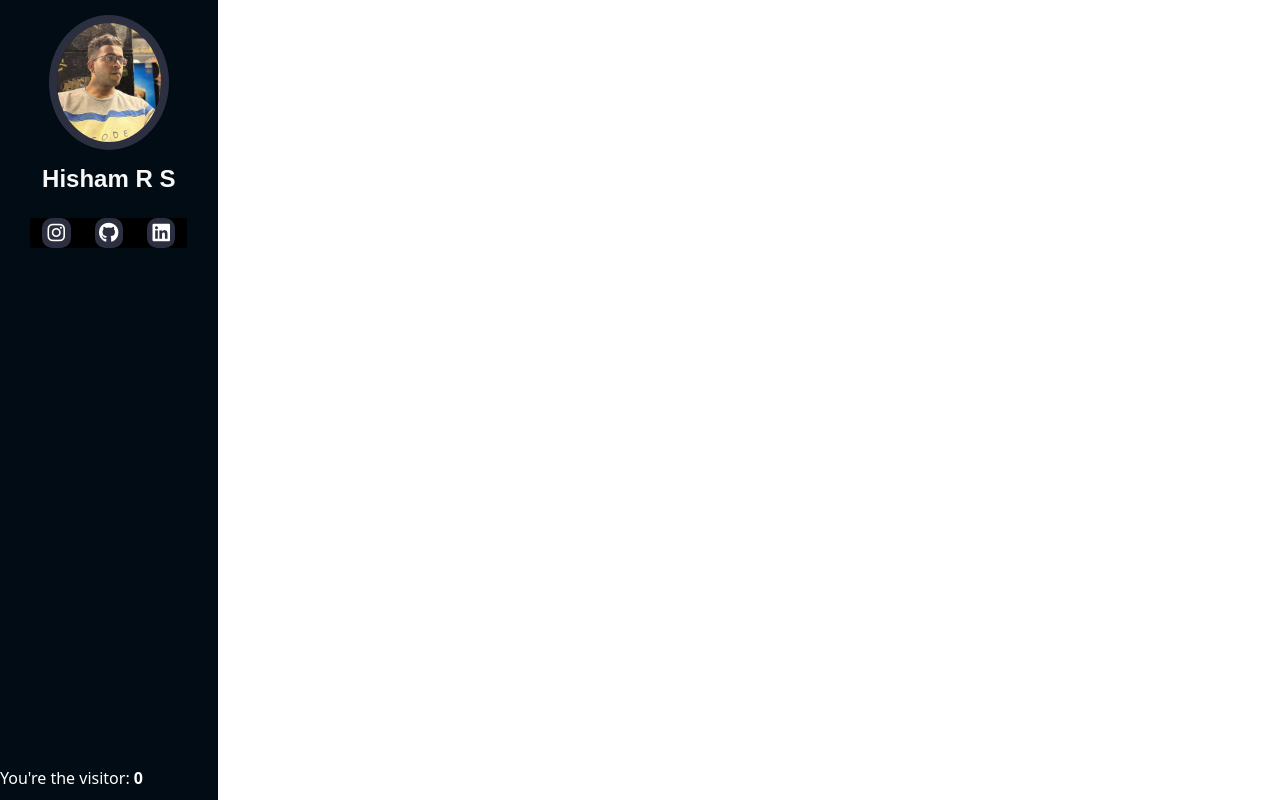
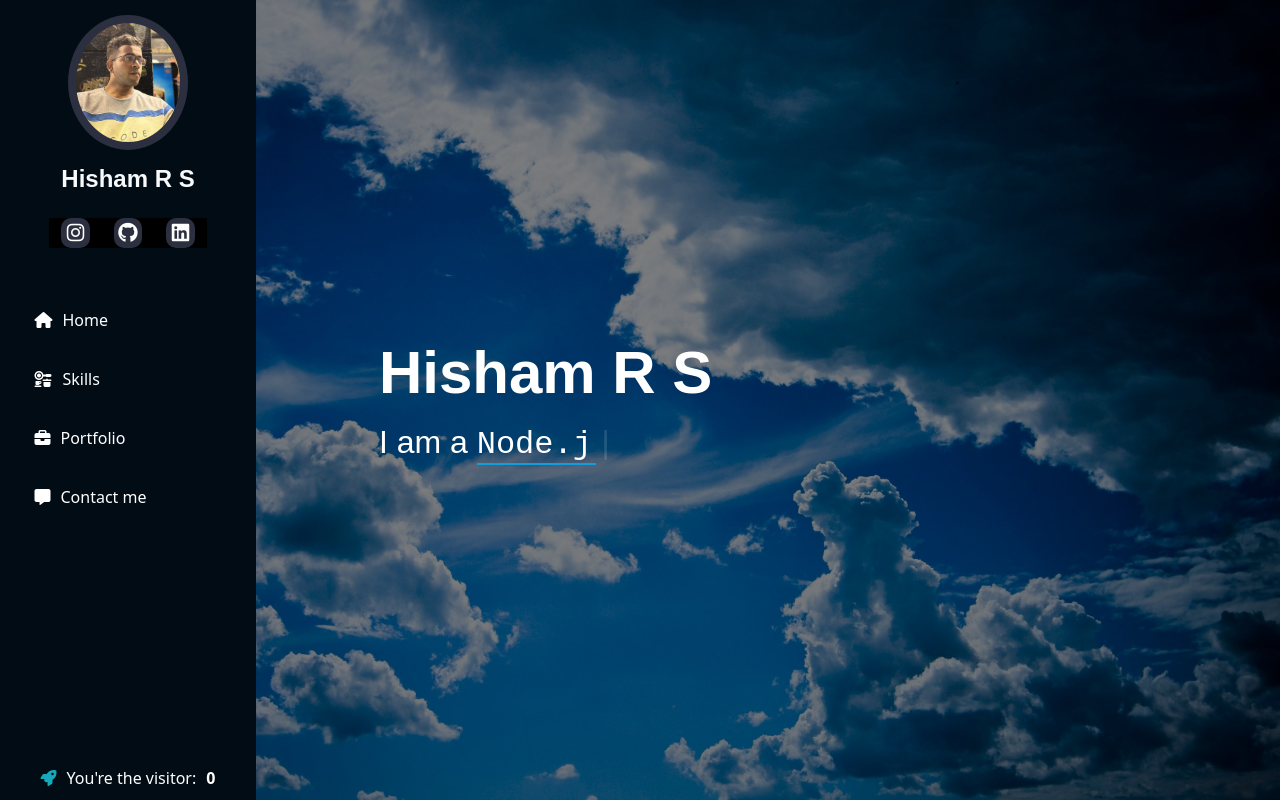
Before and after one commit to HishamHR5/projectResume, an Angular app: page / in a window 1280 px wide. Built offline with nearby package versions, Linux system fonts and the light colour scheme.

Commit message:
home page done

```diff
--- a/src/app/app.component.css
+++ b/src/app/app.component.css
@@ -1,11 +1,3 @@
-/* .sidebar{
-    display: flex;
+:root{
     background-color: black;
-    width: 25%;
-    height: 100vh;
-} */
-.container{
-    display: flex;
-    width: 70%;
-    height: 100vh;
 }
--- a/src/app/app.component.html
+++ b/src/app/app.component.html
@@ -1,6 +1,2 @@
-<div class="sidebar">
-  <app-sidebar></app-sidebar>
-</div>
-<div class="content">
-
-</div>
+<app-sidebar></app-sidebar>
+<app-main-scroller></app-main-scroller>
--- a/src/app/app.component.ts
+++ b/src/app/app.component.ts
@@ -6,5 +6,5 @@ import { Component } from '@angular/core';
   styleUrls: ['./app.component.css']
 })
 export class AppComponent {
-  title = 'projectResume';
+  title = 'Hisham 😒';
 }
--- a/src/app/app.module.ts
+++ b/src/app/app.module.ts
@@ -3,11 +3,13 @@ import { BrowserModule } from '@angular/platform-browser';
 
 import { AppComponent } from './app.component';
 import { SidebarComponent } from './components/sidebar/sidebar.component';
+import { MainScrollerComponent } from './components/main-scroller/main-scroller.component';
 
 @NgModule({
   declarations: [
     AppComponent,
-    SidebarComponent
+    SidebarComponent,
+    MainScrollerComponent
   ],
   imports: [
     BrowserModule
--- /dev/null
+++ b/src/app/components/main-scroller/main-scroller.component.css
@@ -0,0 +1,121 @@
+@media (min-width: 1024px) {
+    .main-content {
+        display: flex;
+        height: 100vh;
+        width: 80vw;
+        background-color: rgb(146, 183, 215);
+        align-items: center;
+        flex-direction: column;
+        display: flex;
+        position: absolute;
+        top: 0;
+        bottom: 0;
+        right: 0;
+        transition: all 0.5s ease-in-out;
+    }
+
+
+
+}
+
+@media (width< 1024px) {
+    .main-content {
+        display: flex;
+        height: 100vh;
+        width: 92vw;
+        background-color: rgb(146, 183, 215);
+        align-items: center;
+        flex-direction: column;
+        display: flex;
+        position: absolute;
+        top: 0;
+        bottom: 0;
+        right: 0;
+        transition: all 0.5s;
+    }
+
+
+}
+
+
+.overlay {
+    position: absolute;
+    top: 0;
+    left: 0;
+    width: 100%;
+    height: 100%;
+  background-color: rgb(0 0 0 / 50%);;;
+    z-index: 2;
+}
+.body {
+    font-family: 'Segoe UI Emoji', 'Noto Color Emoji', 'Apple Color Emoji', sans-serif;
+    background-image: url('../../../assets/img/cloud.jpg');
+    background-size: cover;
+    background-repeat: no-repeat;
+    background-position: center;
+    background-attachment: fixed;
+    margin: 0;
+    font-family: Arial, sans-serif;
+    height: 1024px;
+    width: 100%;
+    z-index: 1;
+    display: flex;
+    align-items: flex-start;
+    justify-content: center;
+    padding-left: 12%;
+    flex-direction: column;
+}
+
+.main-text {
+    color: white;
+    font-size: 60px;
+    font-weight: 700;
+    z-index: 9;
+}
+
+.changeing-text {
+    color: white;
+    z-index: 9;
+    font-size: 2rem;
+
+}
+
+/* .typewriter {
+    font-family: monospace;
+    font-size: 2rem;
+    color: white;
+  }
+
+  .cursor {
+    display: inline-block;
+    animation: blink 0.7s infinite;
+    color: white;
+  }
+
+  @keyframes blink {
+    0%, 50%, 100% { opacity: 1; }
+    25%, 75% { opacity: 0; }
+  } */
+
+  .typewriter-container {
+    position: relative;
+    font-family: monospace;
+    font-size: 2rem;
+    display: inline-block;
+    color: white;
+  }
+
+  .cursor {
+    display: inline-block;
+    animation: blink 0.7s infinite;
+  }
+
+  @keyframes blink {
+    0%, 50%, 100% { opacity: 1; }
+    25%, 75% { opacity: 0; }
+  }
+
+  .typed-text {
+    border-bottom: 2px solid #149ddd; /* Live underline */
+    padding-right: 4px;
+  }
--- /dev/null
+++ b/src/app/components/main-scroller/main-scroller.component.html
@@ -0,0 +1,17 @@
+<div class="main-content">
+
+    <div class="body">
+        <div class="overlay"></div>
+        <div class="main-text">
+            Hisham R S
+        </div>
+        <div class="changeing-text">
+          I am a
+            <!-- <h1 class="typewriter">{{ displayText }}<span class="cursor">|</span></h1> -->
+            <h1 class="typewriter-container">
+                <span class="typed-text">{{ displayText}}</span>
+                <span class="underline"></span>
+                <span class="cursor">|</span>
+            </h1>
+        </div>
+    </div>
--- /dev/null
+++ b/src/app/components/main-scroller/main-scroller.component.ts
@@ -0,0 +1,48 @@
+import { Component } from '@angular/core';
+
+@Component({
+  selector: 'app-main-scroller',
+  templateUrl: './main-scroller.component.html',
+  styleUrls: ['./main-scroller.component.css'],
+})
+export class MainScrollerComponent {
+  // texts: string[] = [
+  //   'Frontend Developer 💻',
+  //   'Node.js Ninja 🥷',
+  //   'Cloud Enthusiast ☁',
+  // ];
+  texts: string[] = [
+    'Frontend Developer',
+    'Node.js Ninja',
+    'Cloud Enthusiast',
+  ];
+  displayText: string = '';
+  private currentIndex = 0;
+  private letterIndex = 0;
+  private typingSpeed = 100;
+
+  ngOnInit() {
+    this.startTyping();
+  }
+
+  startTyping() {
+    const currentText = this.texts[this.currentIndex];
+
+    if (this.letterIndex < currentText.length) {
+      this.displayText += currentText[this.letterIndex++];
+      setTimeout(() => this.startTyping(), this.typingSpeed);
+    } else {
+      setTimeout(() => this.eraseText(), 1500); // wait before erasing
+    }
+  }
+
+  eraseText() {
+    if (this.letterIndex > 0) {
+      this.displayText = this.displayText.slice(0, --this.letterIndex);
+      setTimeout(() => this.eraseText(), 50);
+    } else {
+      this.currentIndex = (this.currentIndex + 1) % this.texts.length;
+      setTimeout(() => this.startTyping(), 300);
+    }
+  }
+}
--- a/src/app/components/sidebar/sidebar.component.css
+++ b/src/app/components/sidebar/sidebar.component.css
@@ -1,10 +1,8 @@
-
-
 @media (min-width: 1024px) {
     .content {
         display: flex;
         height: 100vh;
-        width: 17vw;
+        width: 20vw;
         background-color: rgb(2, 12, 21);
         align-items: center;
         flex-direction: column;
@@ -13,8 +11,10 @@
         top: 0;
         bottom: 0;
         left: 0;
+        transition: all 0.5s ;
     }
-}
+
+
     .header1 {
         font-size: 24px;
         margin: 0;
@@ -26,10 +26,13 @@
     }
 
     .profile-img {
+        background-image: url('../../../assets/img/profile-img.jpg');
         margin: 15px auto;
         display: block;
         width: 120px;
         border: 8px solid #2c2f3f;
+        height: 135px;
+        background-size: contain;
     }
 
     /* visitor counter */
@@ -41,26 +44,102 @@
     }
 
     /* icons */
-.button{
+    .button {
         background-color: #000000;
         text-align: center;
         font-size: 20px;
+        transition: ease-in 200ms;
     }
 
-.button-bac{
+    .button-bac {
         background-color: #2c2f3f;
         border-radius: 10px;
         color: white;
+        transition: ease-in 200ms;
     }
 
-.button-bac :hover{
-    background-color:#4299df;
+    .button-bac :hover {
+        background-color: #4299df;
     }
-.button :hover{
-    background-color:#4299df;
+
+    .button :hover {
+        background-color: #4299df;
     }
 
     /* section tab */
+
+    .sections {
+        max-width: 100%;
+        padding-top: 30px;
+        display: flex;
+        flex-direction: column;
+    }
+
+    .section li {
+        list-style: none;
+    }
+
+    .section {
+        display: flex;
+        align-items: center;
+        padding: 20px 85px 15px 10px;
+        cursor: pointer;
+        transition: background-color 0.2s, color 0.2s;
+        color: white;
+        gap: 10px;
+    }
+
+    .section:hover {
+        color: #4299df;
+    }
+
+    .section:hover i,
+    .section:hover span {
+        color: #4299df;
+    }
+
+
+    /*Visitor*/
+    .visitor-counter {
+        display: flex;
+        gap: 10px;
+        align-items: center;
+
+    }
+
+    .rocket-icon {
+        color: #15a9bb;
+    }
+}
+
+@media (width< 1024px) {
+    .content {
+        display: flex;
+        height: 100vh;
+        width: 8vw;
+        background-color: rgb(2, 12, 21);
+        align-items: center;
+        flex-direction: column;
+        display: flex;
+        position: fixed;
+        top: 0;
+        bottom: 0;
+        left: 0;
+        transition: all 0.5s ;
+    }
+    .profile{
+        display: none;
+    }
+    .visitor-counter{
+        display: none;
+    }
+
+    .section span{
+        display: none;
+    }
     .sections{
-    max-width: 100%;
+        display: flex;
+        justify-content: space-around;
+        color: white;
+        flex-direction: column;    }
 }
--- a/src/app/components/sidebar/sidebar.component.html
+++ b/src/app/components/sidebar/sidebar.component.html
@@ -1,6 +1,8 @@
+<ng-container>
     <div class="content">
         <div class="profile" style="padding-bottom: 10px;">
-        <img src="assets/img/profile-img.jpg" alt="" class="img-fluid profile-img rounded-circle">
+            <!-- <img src="assets/img/profile-img.jpg" alt="" class="img-fluid profile-img rounded-circle"> -->
+            <div class="img-fluid profile-img rounded-circle"></div>
             <h1 class="text-light header1"><a>Hisham R S</a></h1>
             <br>
             <div class="row" style="justify-content: space-evenly;background-color: black;">
@@ -22,21 +24,25 @@
                 </div>
             </div>
         </div>
-
+        <div class="sections col">
+            <!-- home portfolio skilld contactme -->
+            <div class="section">
+                <i class="fa-solid fa-house"></i> <span>Home</span>
             </div>
-<div class="sections">
-    <!-- home portfolio skilld contactme -->
-     <div class="section home">
-        <div class="section-icon">
-            <i class="fa-solid fa-house"></i>
+            <div class="section">
+                <i class="fa-solid fa-kitchen-set"></i> <span>Skills</span>
             </div>
-        <div class="section-name">
-            <span>Home</span>
+            <div class="section">
+                <i class="fa-solid fa-briefcase"></i> <span>Portfolio</span>
+            </div>
+            <div class="section">
+                <i class="fa-solid fa-message"></i> <span>Contact me</span>
+            </div>
+        </div>
+        <div class="visitor-counter">
+            <i class="fa-solid fa-rocket rocket-icon"></i>  You're the visitor:
+            <strong><span id='visitor-count' data-toggle="counter-up">0</span></strong>
         </div>
     </div>
 
-</div>
-<div class="visitor-counter">
-    <i style="color: aqua; background-color: antiquewhite;" class="icofont-rocket"></i> You're the visitor:
-    <strong><span id='visitor-count' data-toggle="counter-up">0</span></strong>
-</div>
+</ng-container>
--- a/src/index.html
+++ b/src/index.html
@@ -2,7 +2,7 @@
 <html lang="en">
 <head>
   <meta charset="utf-8">
-  <title>ProjectResume</title>
+  <title>Hisham 😒</title>
   <base href="/">
   <meta name="viewport" content="width=device-width, initial-scale=1">
   <link rel="icon" type="image/x-icon" href="favicon.ico">
```
Also changed, not shown: 1 other file (tests, documents, lock files or other folders). Lines whose indentation alone changed are shown as unchanged.
